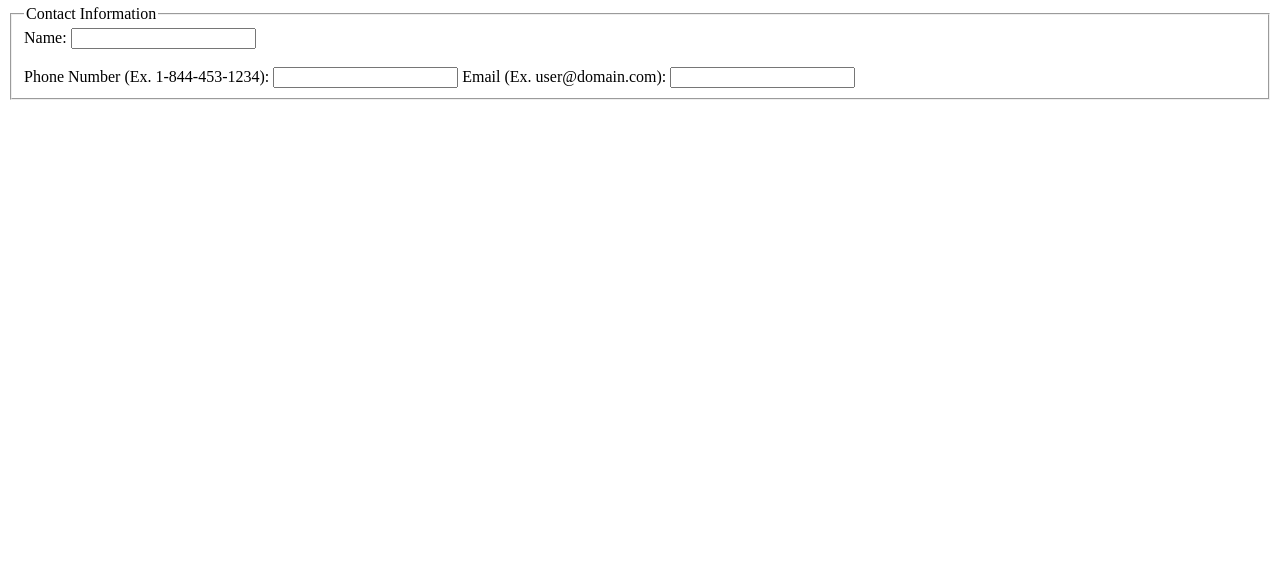
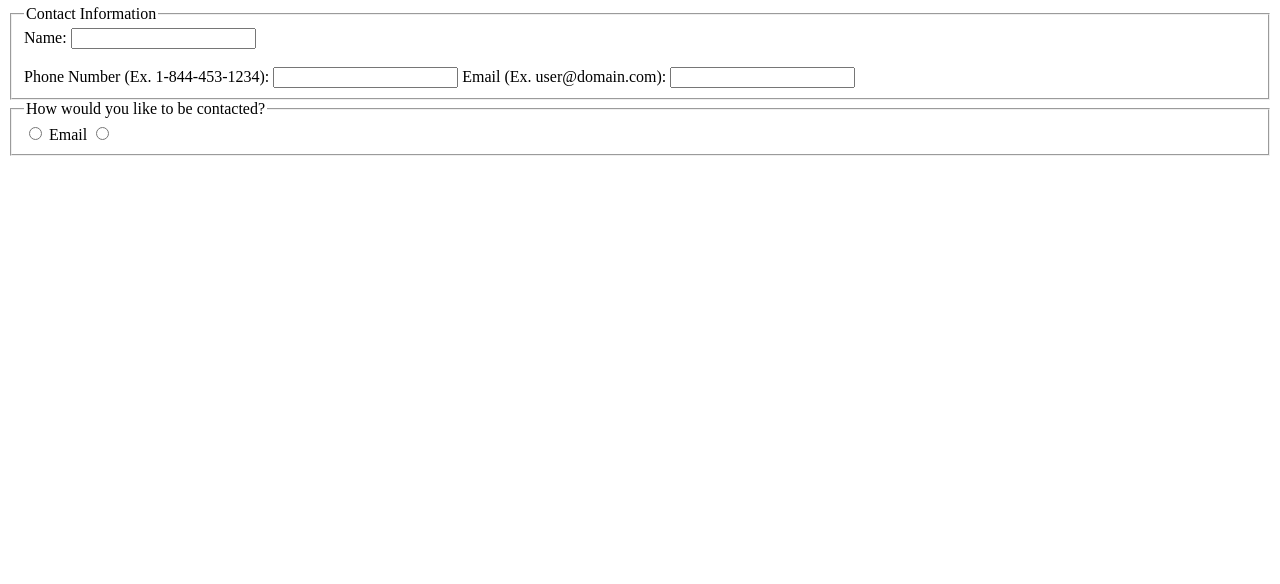
Before and after one commit to ChEzenwata/web-project-1-amanda, a plain HTML site: page index.html in a window 1280 px wide. Shown: the part 216-800 px from the top of the page. Drawn offline with Linux system fonts and the light colour scheme.

Commit message:
forms changed

```diff
--- a/index.html
+++ b/index.html
@@ -11,7 +11,7 @@
     <header>
         <h1>Easy Breakfast Recipes</h1>
 				<a href="pancakes.html"><h2>Pancakes</h2></a>
-				<a href="biscuits.html"><h2>Biscuits</h2></a>
+                <a href="biscuits.html"><h2>Biscuits</h2></a>
                 <a href="french toast.html"><h2>French Toast</h2></a>
     </header>
 
@@ -29,6 +29,16 @@
                 <input type="email" id="email-addr" name="email" required/>
             </fieldset>
         </form>
+
+        <form id="contact-method">
+            <fieldset form="contact-method">
+            <legend>How would you like to be contacted?</legend>
+            <input type="radio" id="Email" name="How would you like to be contacted?" value="Email"/>
+            <label for="Email">Email</label>
+
+            <input type="radio" id="Phone number"/>
+            </fieldset>
+        </form>
     </footer>
 
 </body>
```
